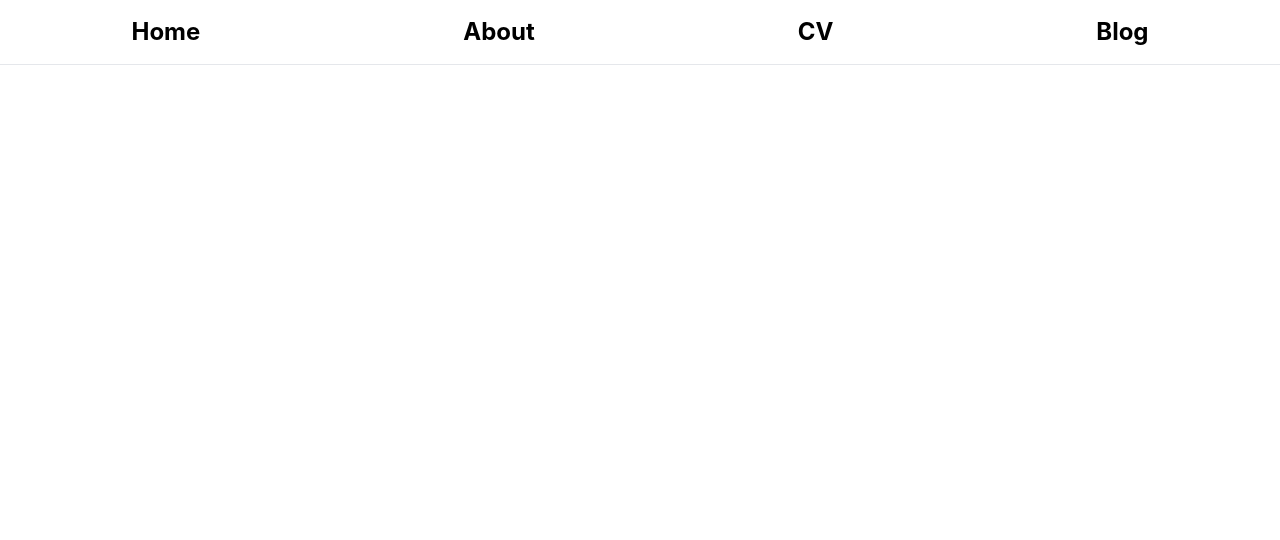
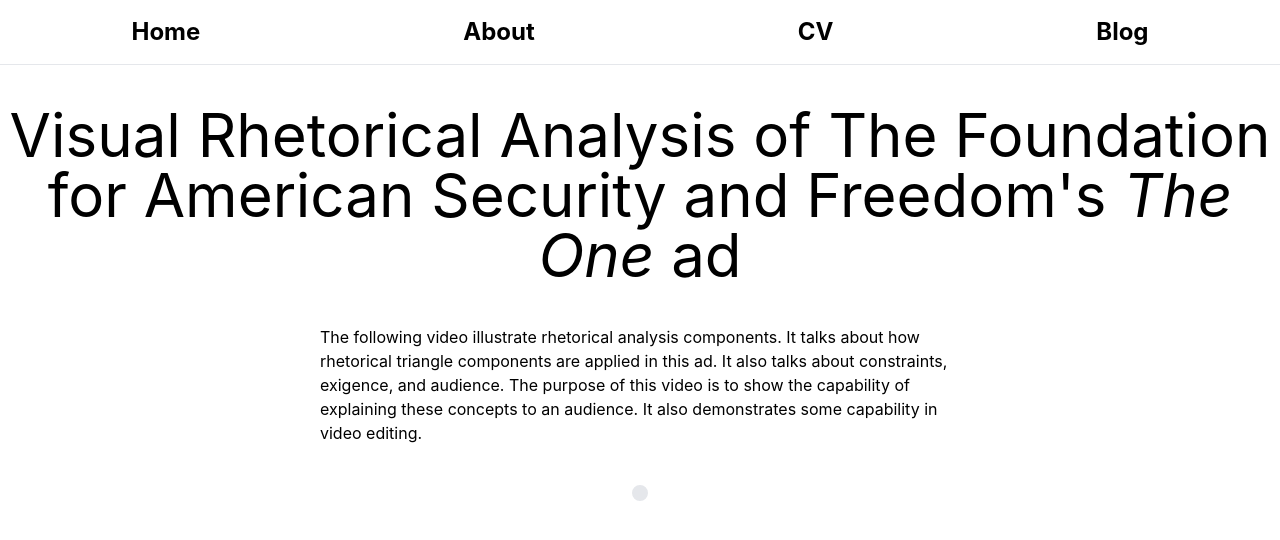
Before and after one commit to ChasexCodex/eportfolio, a Next.js app: page /work/english/rhetorical in a window 1280 px wide. Shown: the top 540 px of the page. Built offline with nearby package versions, Linux system fonts and the light colour scheme.

Commit message:
english pages ++

```diff
--- a/package.json
+++ b/package.json
@@ -19,6 +19,7 @@
     "react": "18.2.0",
     "react-dom": "18.2.0",
     "react-rotating-text": "^1.4.1",
+    "react-youtube": "^10.0.0",
     "tailwindcss": "^3.2.1"
   },
   "devDependencies": {
--- a/pages/work/english/rhetorical.tsx
+++ b/pages/work/english/rhetorical.tsx
@@ -1,10 +1,24 @@
 import Page from '../../../components/Page'
 import NavBar from '../../../components/NavBar'
+import YouTube from 'react-youtube'
 
 export default function Rhetorical() {
   return (
     <Page>
       <NavBar/>
+      <p className="text-center text-6xl py-10">
+        Visual Rhetorical Analysis of The Foundation for American Security and Freedom{'\''}s <i>The One</i> ad
+      </p>
+      <p className="w-[40rem] mx-auto">
+        The following video illustrate rhetorical analysis components.
+        It talks about how rhetorical triangle components are applied in this ad.
+        It also talks about constraints, exigence, and audience.
+        The purpose of this video is to show the capability of explaining these concepts to an audience.
+        It also demonstrates some capability in video editing.
+      </p>
+      <div className="mx-auto border-8 my-10 rounded-xl overflow-hidden">
+        <YouTube videoId="CmOAvdjFWL8"/>
+      </div>
     </Page>
   )
 }
```
Also changed, not shown: 1 other file (tests, documents, lock files or other folders).
